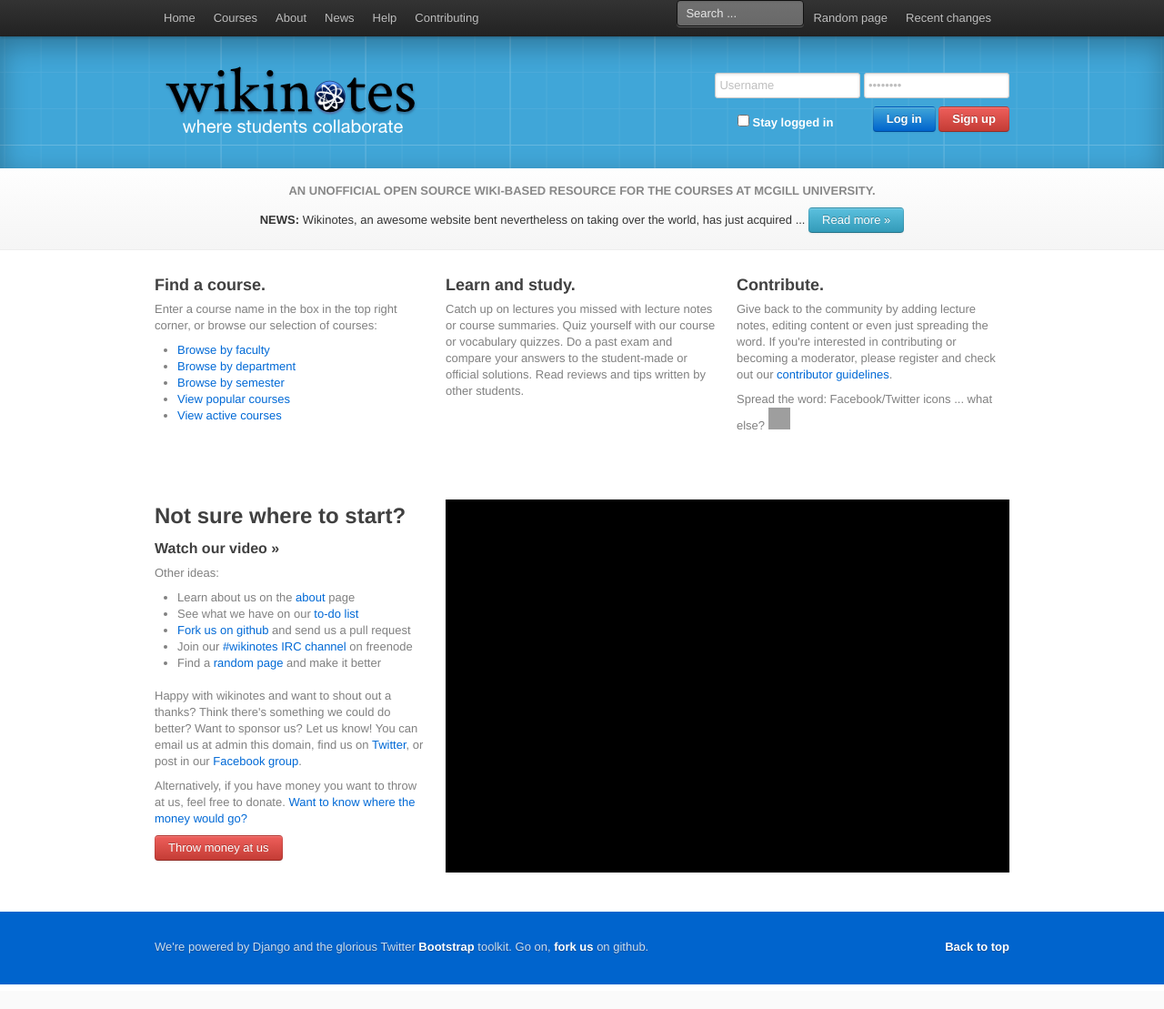
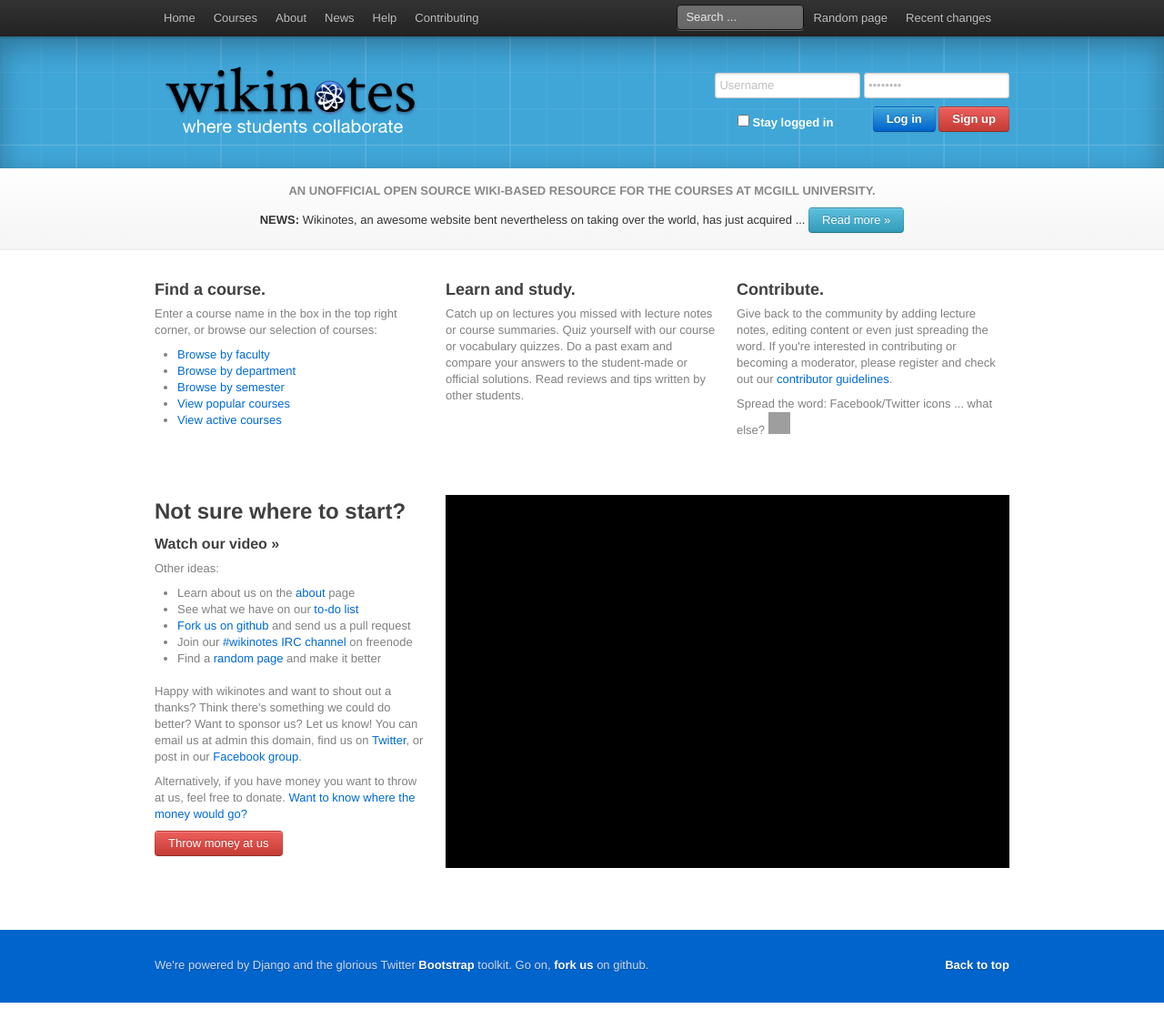
Before and after one commit to dellsystem/wikinotes, a Python web app: template main/templates/index.html in a window 1280 px wide. Shown: the whole page at 91% size. Before the commit the page ends 1082 px from the top, so only its background shows below. Run offline with Jinja, Linux system fonts and the light colour scheme; the template is opened without the code that fills it, so the values that code supplies are empty; style sheets or scripts are compiled from the project's sources; some libraries are stand-ins or nearby versions; grey boxes are pictures that could not be loaded.

Commit message:
fix vertical padding between footer/sections/etc

```diff
--- a/assets/css/wikinotes.less
+++ b/assets/css/wikinotes.less
@@ -10,6 +10,7 @@ html, body {
 
 #wrap {
 	min-height: 100%;
+	padding-bottom: 40px; // Space between the content and the footer etc
 }
 
 #main {
@@ -35,9 +36,9 @@ body {
 }
 
 section {
-	padding-top: 20px;
+	padding-top: 25px;
 	.row {
-		padding-bottom: 25px;
+		padding-bottom: 10px;
 	}
 }
 
@@ -94,8 +95,9 @@ section {
 
 #search-box {
 	line-height: 18px;
-	padding-top: 5px;
 	width: 120px;
+	position: relative;
+	top: 5px;
 }
 
 .float-right {
```
